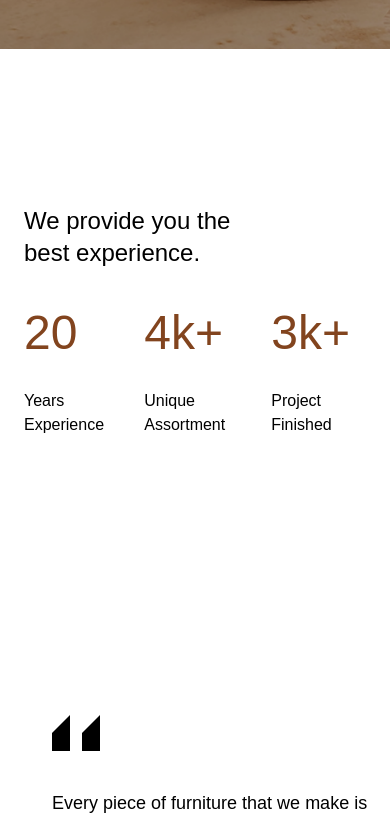
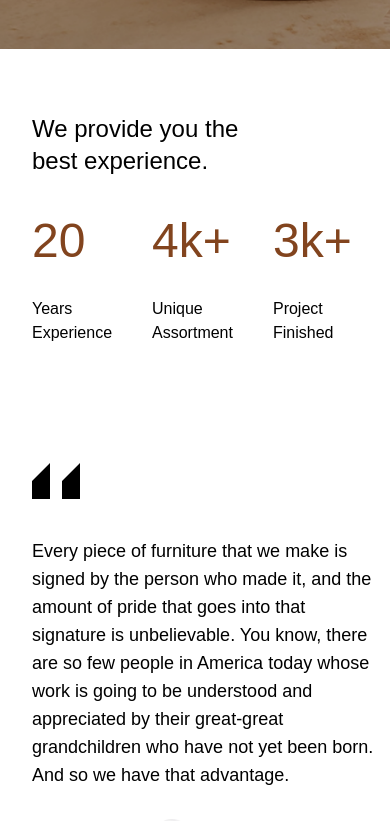
Before and after one commit to asssslay/CIELO-website, a React (Vite) app: page / in a window 390 px wide. Shown: the part 795-1616 px from the top of the page. Built offline with nearby package versions, Linux system fonts and the light colour scheme; a web font is replaced by a local one.

Commit message:
Bag fix -margin

```diff
--- a/src/index.css
+++ b/src/index.css
@@ -30,4 +30,8 @@
   .desc-custom {
     @apply text-lg md:text-xl lg:text-2xl 2xl:text-3xl;
   }
+
+  .padding-left {
+    @apply pl-6 xs:pl-8 md:pl-16 lg:pl-[132px];
+  }
 }
--- a/src/sections/Experience.jsx
+++ b/src/sections/Experience.jsx
@@ -4,7 +4,7 @@ import { assetPaths } from "../constants";
 const Experience = () => {
   return (
     <section className="relative flex container">
-      <div className="mt-[156px] pl-4 xs:pl-8 md:pl-16 lg:pl-[132px] mr-8 z-10">
+      <div className="mt-16 xs:mt-24 md:mt-32 lg:mt-[156px] padding-left mr-8 z-10">
         <h2 className="h2-custom mb-10">
           We provide you the
           <br />
@@ -13,7 +13,7 @@ const Experience = () => {
         <Statistics />
       </div>
       <img
-        className="hidden md:flex md:absolute right-12 top-[164px] max-w-[300px] sm:max-w-[400px] md:max-w-[500px] xl:max-w-[608px] max-h-[650px]"
+        className="hidden md:flex md:absolute right-12 top-10 md:top-32 lg:top-[164px] max-w-[300px] sm:max-w-[400px] md:max-w-[500px] xl:max-w-[608px] max-h-[650px]"
         src={assetPaths.experience}
         alt="Experience background"
       />
--- a/src/sections/FoundersNote.jsx
+++ b/src/sections/FoundersNote.jsx
@@ -2,16 +2,17 @@ import { assetPaths } from "../constants";
 
 const FoundersNote = () => {
   return (
-    <section className="container pl-[52px] mt-[272px] mb-[180px] flex flex-row gap-2 relative">
+    <section className="container mt-28 xs:mt-36 md:mt-[272px] mb-[180px] flex flex-row gap-2 relative">
+      <div className="padding-left">
         <div className="flex flex-col gap-8">
           <img src={assetPaths.quotes} className="max-w-12 max-h-12" />
           <p className="max-w-66ch desc-custom font-manrope leading-[40px]">
-          Every piece of furniture that we make is signed by the person who made
-          it, and the amount of pride that goes into that signature is
-          unbelievable. You know, there are so few people in America today whose
-          work is going to be understood and appreciated by their great-great
-          grandchildren who have not yet been born. And so we have that
-          advantage.
+            Every piece of furniture that we make is signed by the person who
+            made it, and the amount of pride that goes into that signature is
+            unbelievable. You know, there are so few people in America today
+            whose work is going to be understood and appreciated by their
+            great-great grandchildren who have not yet been born. And so we have
+            that advantage.
           </p>
         </div>
         <div className="flex gap-8 items-center justify-center absolute bottom-[-70px] right-8">
@@ -22,6 +23,7 @@ const FoundersNote = () => {
           />
           <p className="desc-custom font-ubuntu">Leslie Alexander</p>
         </div>
+      </div>
     </section>
   );
 };
```
Also changed, not shown: public/assets/images/experience.png. Lines whose indentation alone changed are shown as unchanged.
